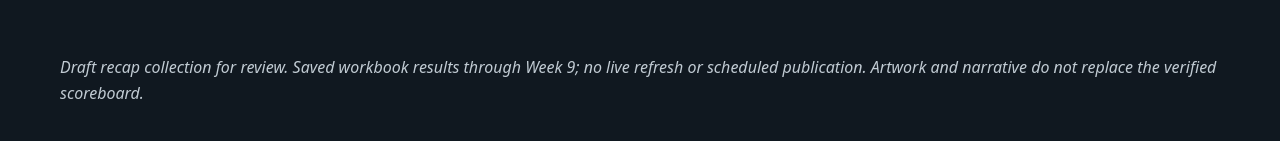
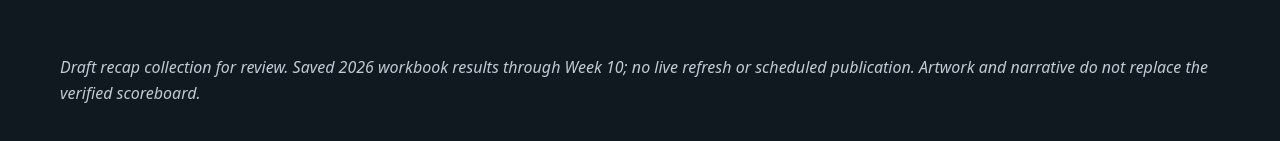
Before and after one commit to amswansonjr/get-the-money-league, a plain HTML site: page recaps.html in a window 1280 px wide. Shown: the part 2330-2471 px from the top of the page. Drawn offline with Linux system fonts and the light colour scheme.

Commit message:
Match recap footer to selected season and week

```diff
--- a/recaps.html
+++ b/recaps.html
@@ -74,5 +74,5 @@
     </article>
   </div>
   <noscript><p>Enable JavaScript to select recaps, or <a href="./recaps.json">open the saved recap data</a>.</p></noscript>
-  <footer>Draft recap collection for review. Saved workbook results through Week 9; no live refresh or scheduled publication. Artwork and narrative do not replace the verified scoreboard.</footer>
+  <footer id="recap-footer">Draft recap collection for review. Select a year and week to view saved workbook results; no live refresh or scheduled publication. Artwork and narrative do not replace the verified scoreboard.</footer>
 </main></body></html>
--- a/recaps.js
+++ b/recaps.js
@@ -34,6 +34,7 @@ async function loadRecaps() {
     function render(){
       const r=recaps.find(r=>String(r.season)===yearSelect.value&&String(r.week)===select.value);
       get('edition').textContent=`${r.season} · WEEK ${r.week} · RECAP DRAFT`;
+      get('recap-footer').textContent=`Draft recap collection for review. Saved ${r.season} workbook results through Week ${r.week}; no live refresh or scheduled publication. Artwork and narrative do not replace the verified scoreboard.`;
       get('week-announcement').textContent=`Showing ${r.season}, Week ${r.week}: ${r.headline}`;
       get('headline').textContent=r.headline;get('story').textContent=r.story;
       get('high-manager').textContent=r.highScore.manager;get('high-points').textContent=number.format(r.highScore.points);
```
